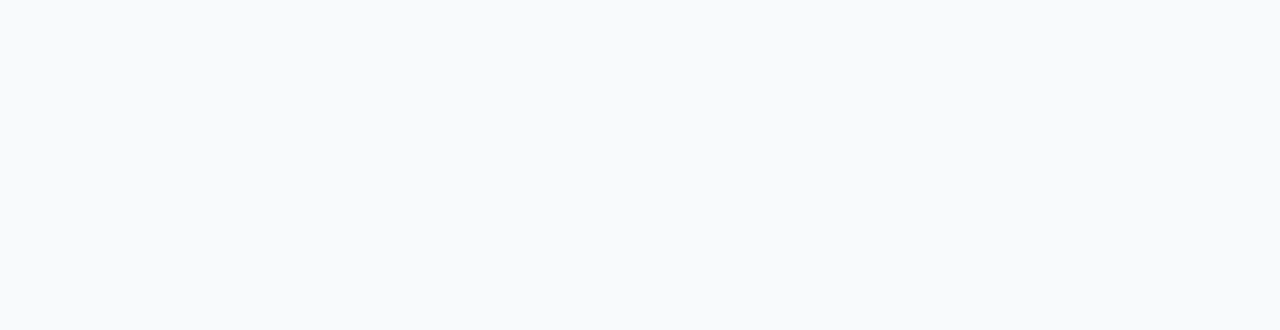
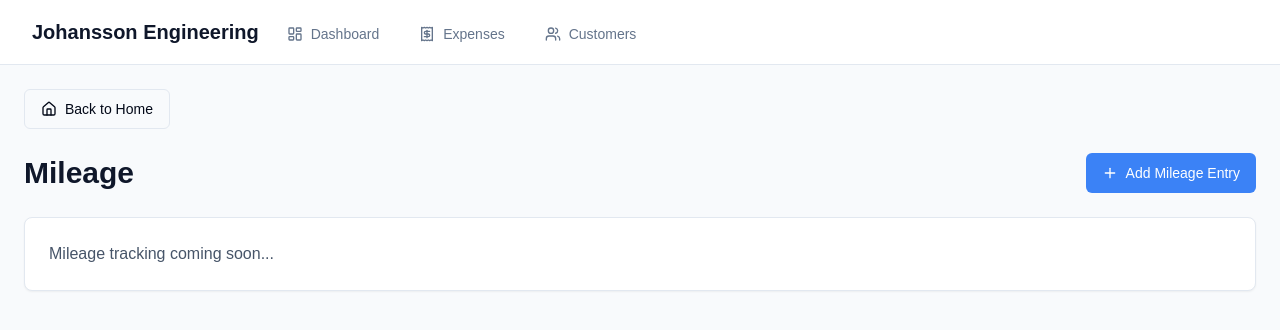
Before and after one commit to nj22az/fieldwise-journey-suite-17, a React (Vite) app: page /mileage in a window 1280 px wide. Before the commit this address had no page. Shown: the top 330 px of the page. Built offline with nearby package versions, Linux system fonts and the light colour scheme; a web font is replaced by a local one.

Commit message:
Fix navigation issue in Mileage
Address the navigation problem that prevents users from returning to previous pages, specifically affecting the Mileage section. Ensure smooth transitions and access to other parts of the application.
[skip gpt_engineer]

```diff
--- a/src/App.tsx
+++ b/src/App.tsx
@@ -7,6 +7,7 @@ import Index from "./pages/Index";
 import Dashboard from "./pages/Dashboard";
 import Expenses from "./pages/Expenses";
 import Customers from "./pages/Customers";
+import Mileage from "./pages/Mileage";
 import Layout from "./components/Layout";
 
 const queryClient = new QueryClient();
@@ -23,6 +24,7 @@ const App = () => (
             <Route path="/dashboard" element={<Dashboard />} />
             <Route path="/expenses" element={<Expenses />} />
             <Route path="/customers" element={<Customers />} />
+            <Route path="/mileage" element={<Mileage />} />
           </Route>
         </Routes>
       </BrowserRouter>
--- /dev/null
+++ b/src/pages/Mileage.tsx
@@ -0,0 +1,22 @@
+import { Card } from "@/components/ui/card";
+import { Button } from "@/components/ui/button";
+import { Plus } from "lucide-react";
+
+const Mileage = () => {
+  return (
+    <div>
+      <div className="flex justify-between items-center mb-6">
+        <h1 className="text-3xl font-bold text-slate-900">Mileage</h1>
+        <Button>
+          <Plus className="w-4 h-4 mr-2" />
+          Add Mileage Entry
+        </Button>
+      </div>
+      <Card className="p-6">
+        <p className="text-slate-600">Mileage tracking coming soon...</p>
+      </Card>
+    </div>
+  );
+};
+
+export default Mileage;
```
